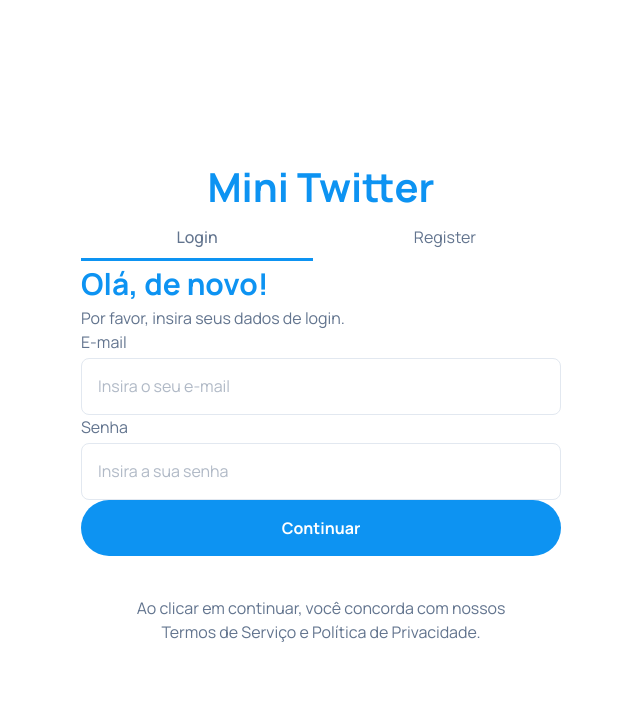
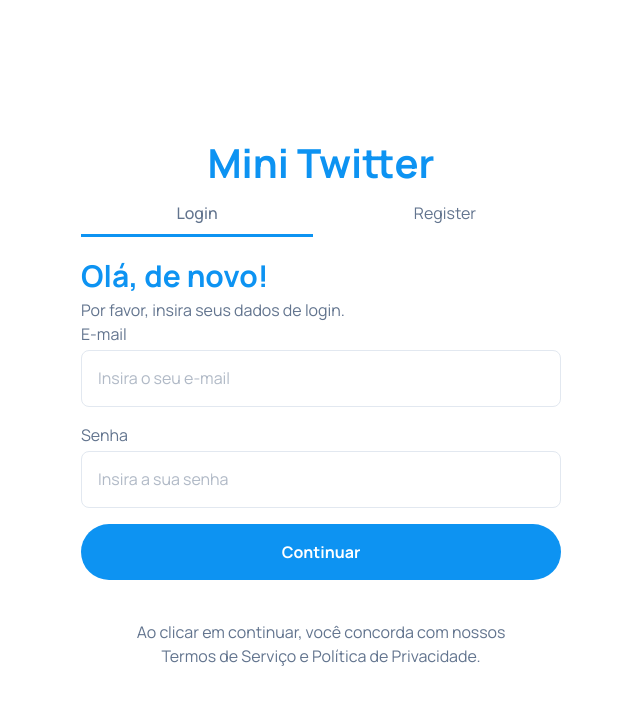
Before and after one commit to IsaacLira42/mini-twitter, a React (Vite) app in the folder frontend/: page / in a window 1280 px wide. Shown: the top 702 px of the page, without its empty margins (319-959 px from the left). Built offline with nearby package versions, Linux system fonts and the light colour scheme.

Commit message:
fix: migra reset global para camada base do Tailwind
Corrige classes de margem sendo sobrescritas pelo seletor universal.
Utiliza @layer base para garantir a ordem correta do CSS.

```diff
--- a/frontend/src/styles/global.css
+++ b/frontend/src/styles/global.css
@@ -34,9 +34,14 @@
   --font-default: "Manrope", sans-serif;
 }
 
-* {
-  padding: 0;
-  margin: 0;
-  box-sizing: border-box;
-  font-family: var(--font-default);
+@layer base {
+  * {
+    padding: 0;
+    margin: 0;
+    box-sizing: border-box;
+  }
+
+  body {
+    font-family: var(--font-default);
+  }
 }
```
